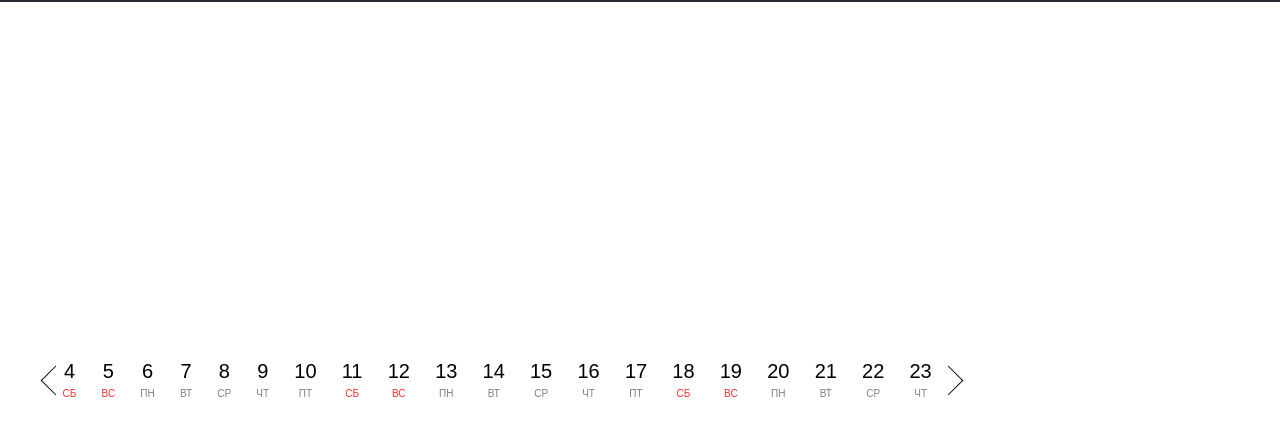
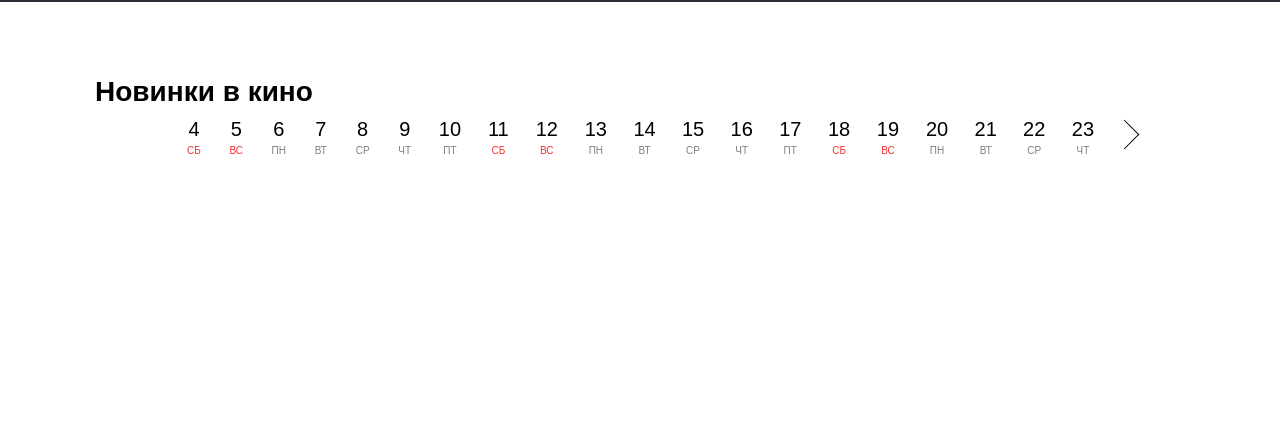
Before and after one commit to Suldenkov/IMS_cinema, a website built with webpack: page src/index.html in a window 1280 px wide. Shown: the part 50-486 px from the top of the page. Built offline with nearby package versions, Linux system fonts and the light colour scheme.

Commit message:
refactor calendar container

```diff
--- a/src/assets/js/block/calendar.js
+++ b/src/assets/js/block/calendar.js
@@ -1,4 +1,4 @@
-const calendar = document.querySelector('.arrow');
+const calendar = document.querySelector('.all_day');
 const dayLater = 20;
 export const Day = (new Date()).getDay();
 
@@ -41,4 +41,11 @@ createCalendar();
 let n = document.querySelector('.arrow');
 n.addEventListener('click', (e) => {
     console.log(e.target.parentElement);
+    if (e.offsetX < 0) {
+        console.log('before');
+    }
+
+    if (e.offsetX > 200) {
+        console.log('after');
+    }
 })
--- a/src/assets/scss/blocks/calendar.scss
+++ b/src/assets/scss/blocks/calendar.scss
@@ -1,23 +1,28 @@
 
 .calendar{
     &_block{
-        z-index: 150;
+
+        // margin: 0 auto;
         padding: 0.7em 0.9em;
-        display: flex;
+        // display: flex;
         flex-direction: column;
         text-align: center;
     }
     &_date{
         font-size: 2rem;
-        z-index: 101;
     }
     &_weekDay{
-        z-index: 101;
         font-size: 1rem;
         color: rgba(0,0,0,0.5);
         line-height: 1.4rem;
         margin-top: 0.4em;
     }
+}
+
+.all_day{
+    display: flex;
+    margin: 0 auto;
+    width: 120ch;
 }
 
 .day_off{
@@ -26,42 +31,40 @@
 
 .arrow{
     display: flex;
-    z-index: 100;
-    position: absolute;
-    left: 50px;
-    top: 50%;
+    justify-content: flex-start;
+    position: relative;
     border-radius: 50%;
     background: rgba(255,255,255,0.4);
     cursor: pointer;
 
     &:before{
+        display: none;
         content: '';
         position: absolute;
         left: 0%;
         top: 50%;
-    width: 20px;
-    height: 20px;
+        width: 2rem;
+        height: 2rem;
         margin-left: -10px;
         margin-top: -10px;
         border: 1px solid #000;
         border-bottom: none;
         border-right: none;
-    transform: translateX(5px) rotate(-45deg);
+        transform: rotate(-45deg);
     }
 
     &:after{
         content: '';
         position: absolute;
         top: 50%;
-        right: 0%;
-        width: 20px;
-        height: 20px;
-        margin-left: -10px;
-        margin-top: -10px;
+        right: 5rem;
+        width: 2rem;
+        height: 2rem;
+        margin-left: 1em;
+        margin-top: -1em;
         border: 1px solid #000;
         border-bottom: none;
         border-right: none;
-        transform: translateX(15px) rotate(135deg);
+        transform: rotate(135deg);
     }
-
 }
--- a/src/assets/scss/style.scss
+++ b/src/assets/scss/style.scss
@@ -16,9 +16,10 @@ body{
 	font-family: system-ui,-apple-system,"Segoe UI",Roboto,"Helvetica Neue",Arial,"Noto Sans","Liberation Sans",sans-serif,"Apple Color Emoji","Segoe UI Emoji","Segoe UI Symbol","Noto Color Emoji";
 }
 
-.container{
-	width: 90ch;
-	padding-top: 3.75em;
+.page__content{
+	width: 140ch;
+	padding-top: 9em;
+	margin: 0 auto;
 }
 
 @import "blocks/nav";
--- a/src/index.html
+++ b/src/index.html
@@ -11,15 +11,27 @@
 		<span class="nav_title">IMS</span>
 		<div class="nav_link"></div>
 	</div>
-	<div class="container">
-		<div class="calendar">
-			<div class="arrow">
+	<div class="page__content">
+		<div class="date">
+			<div class="calendar">
+				<span class="month"></span>
+				<div class="slider">
+					<div class="slider__heder">
+						<h1 class="slider__heder_h1">Новинки в кино</h1>
+					</div>
+					<div class="arrow">
+						<div class="all_day">
 
+						</div>
+					</div>
+				</div>
 			</div>
 		</div>
-	</div>
-	<div class="container">
-		<div class="poster"></div>
+		<div class="content">
+			<main class="poster">
+
+			</main>
+		</div>
 	</div>
 	<script src="js/index.js"></script>
 </body>
```
Lines whose indentation alone changed are shown as unchanged.
